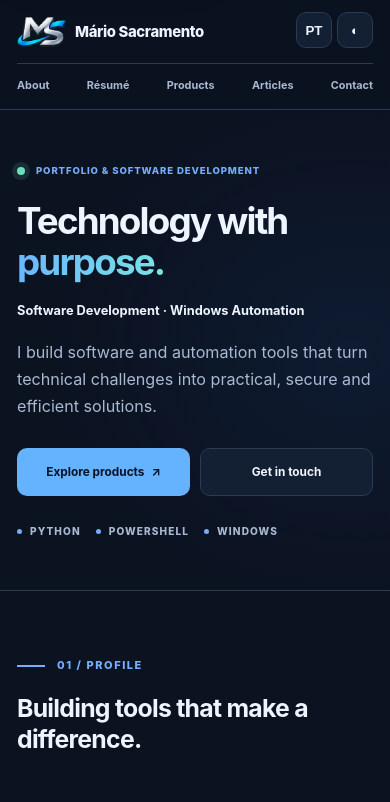
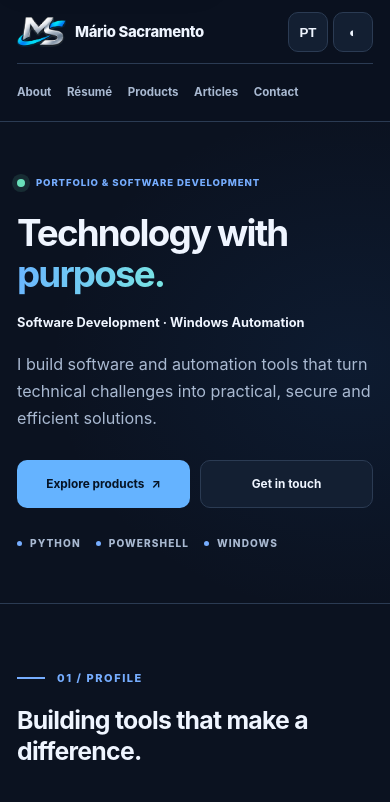
Before and after one commit to sacramento-mlp/sacramento-mlp.github.io, an Astro site: page / in a window 390 px wide. Shown: the top 802 px of the page. Built offline with nearby package versions, Linux system fonts and the light colour scheme; Astro itself is replaced by a stand-in of ours.

Commit message:
refactor(nav): own mobile navigation layout and touch targets in mobile stylesheet

```diff
--- a/src/styles/mobile.css
+++ b/src/styles/mobile.css
@@ -85,3 +85,10 @@ body{overflow-x:hidden}
 .top .brand-logo{width:49px;height:38px}
 .top .brand{margin-bottom:12px}
 }
+
+/* All five destinations remain visible on narrow screens. */
+@media(max-width:760px){
+  .top .navlinks{overflow:visible;display:flex;flex-wrap:wrap;justify-content:flex-start;column-gap:clamp(14px,4vw,26px);row-gap:3px}
+  .top .navlinks>a{display:inline-flex;flex-shrink:0;white-space:nowrap;font-size:clamp(.72rem,2.8vw,.84rem);min-height:40px;align-items:center}
+  .top .switch{min-width:40px;min-height:40px}
+}
```
